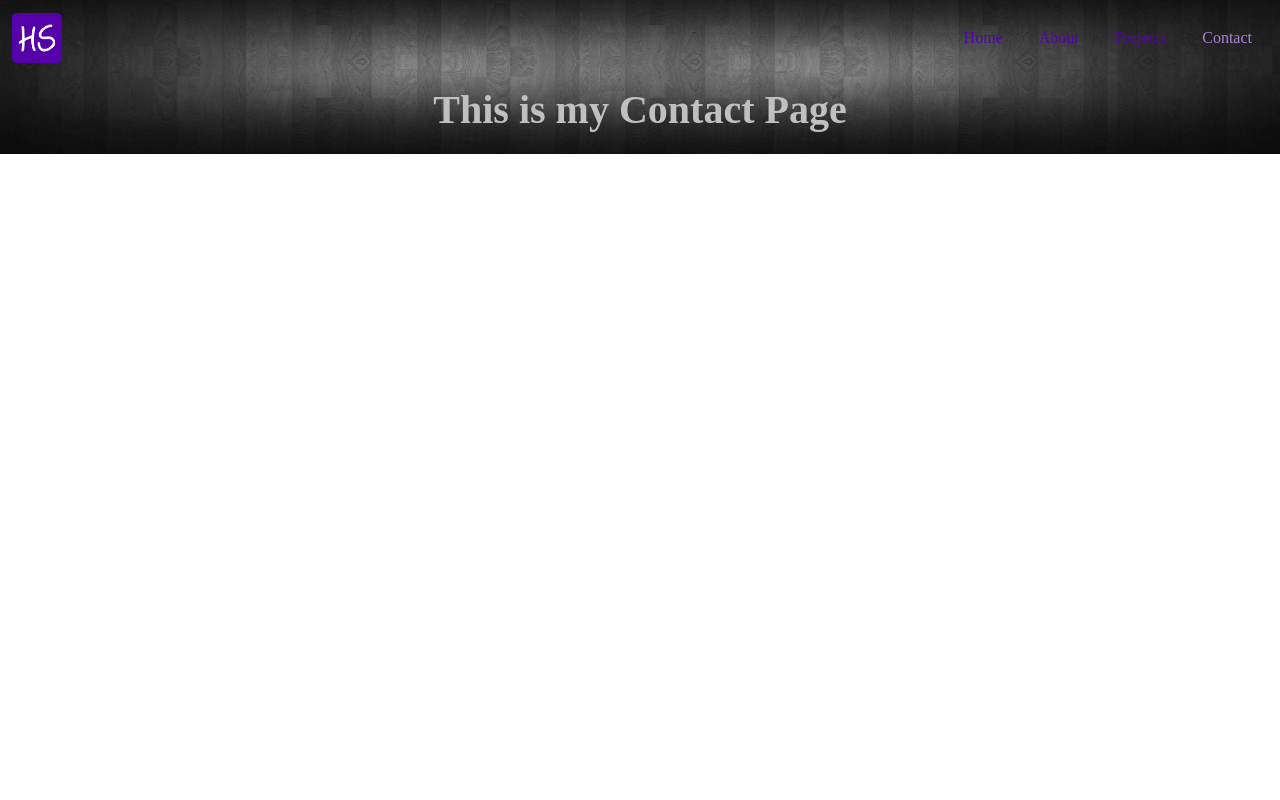
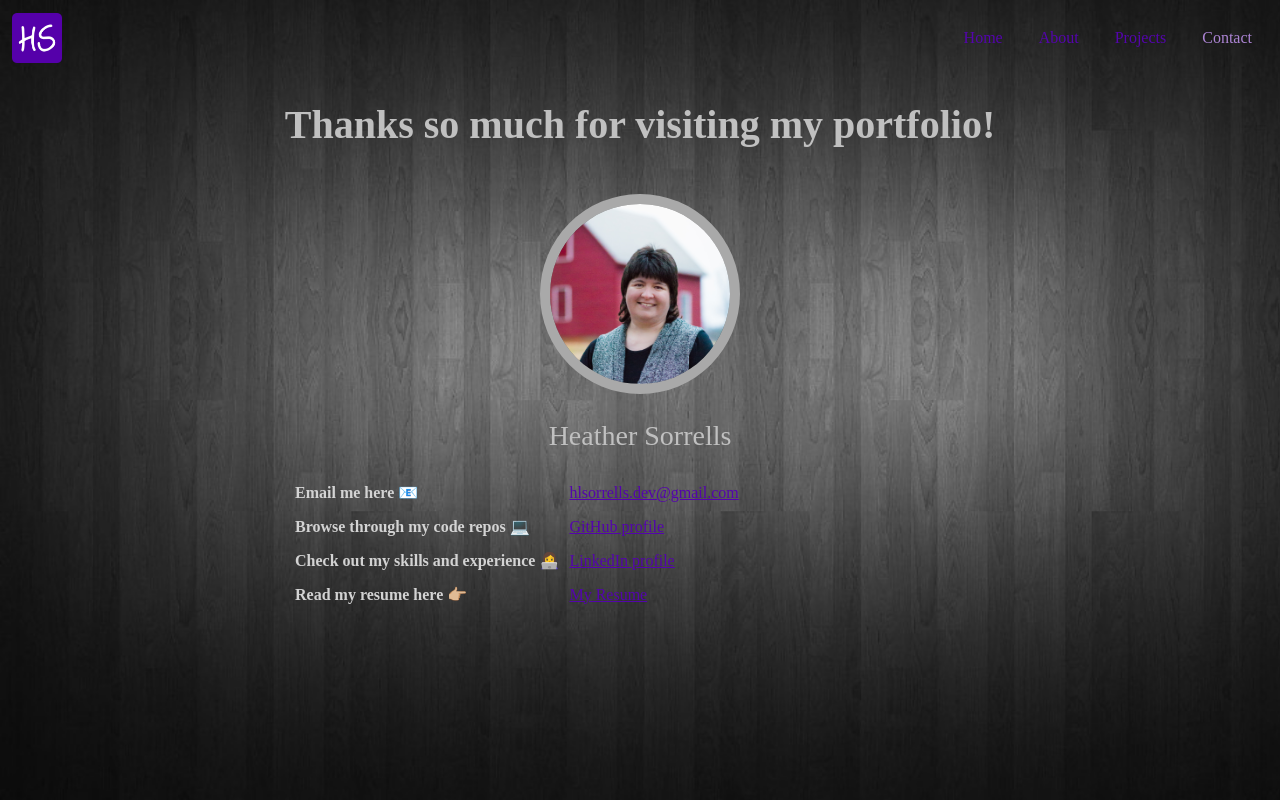
Before and after one commit to Hlsorrells/Hlsorrells.github.io, a JavaScript app: page /contact in a window 1280 px wide. Built offline with nearby package versions, Linux system fonts and the light colour scheme.

Commit message:
updated and styled the contact page

```diff
--- a/src/index.css
+++ b/src/index.css
@@ -1,11 +1,11 @@
 body {
+    min-height: 100vh;
     background-image: url(./images/greyWoodBoards1024x576.jpg);
     background-repeat: no-repeat;
     -webkit-background-size: cover;
     -moz-background-size: cover;
     -o-background-size: cover;
     background-size: cover;
-    background-size: 100% 100%;
     font-family: cursive;
 }
 h1 {
@@ -45,12 +45,15 @@ figure {
     height: auto;
     width: auto;
 }
-
 figcaption {
     background-color: lightgray;
     text-align: center;
     font-size: 16px;
     font-weight: bold;
+}
+th, td {
+    padding: 5px;
+    color: lightgray;
 }
 
 /* Header and Navigation Classes */
@@ -84,15 +87,12 @@ figcaption {
 
 /* About Component */
 #aboutTitle {
-    /* margin-bottom: 70px;  */
-    /* padding-bottom: 80px;  */
     text-align: center;
     vertical-align: top;
 }
 #about-tiles {
     margin: 10px;
     border: darkgray;
-    border-style: inset;
     border-width: 10px;
     max-width: 200px;
     max-height: 200px;
@@ -108,3 +108,24 @@ figcaption {
     height: 100%;
     width: 100%;
 }
+
+/* Contact Components */
+.round {
+    margin: 10px;
+    border-radius: 50%;
+    border: 10px solid darkgray;
+    max-width: 200px;
+    max-height: 200px;
+    /* Prevent background color leak outs */
+    -webkit-background-clip: padding-box;
+    -moz-background-clip:    padding;
+    background-clip:         padding-box;
+}
+.contactLink {
+    display: inline;
+    color: rgb(84,4,172);
+}
+.contactLink:hover, .contactLink:focus {
+    color: rgb(222,205,238);
+    text-decoration: underline;
+}
--- a/src/routes/Contact.js
+++ b/src/routes/Contact.js
@@ -1,5 +1,37 @@
+import ContactInfoTable from '../components/ContactInfoTable';
+import profilePic from '../images/heatherSorrellsProfilePic.PNG';
+
 const Contact = () => {
-    return <h1>This is my Contact Page</h1>
+    return (
+        <>
+            <main className='container'>
+                <div className='row'>
+                    <div className='col'>
+                        <h1>Thanks so much for visiting my portfolio!</h1>
+                    </div>
+                </div>
+                <div className='row'>
+                    <div className='col-2'></div>
+                    <div className='col-8'>
+                        <img className='round mx-auto d-block' src={profilePic} alt='Heather Sorrells' />
+                    </div>
+                    <div className='col-2'></div>
+                </div>
+                <div className='row'>
+                    <div className='col'>
+                        <h3>Heather Sorrells</h3>
+                    </div>
+                </div>
+                <div className='row'>
+                    <div className='col-2'></div>
+                    <div className='d-flex col-sm-8'>
+                        <ContactInfoTable />
+                    </div>
+                    <div className='col-2'></div>
+                </div>
+            </main>
+        </>
+    )
 }
 
 export default Contact;
```
